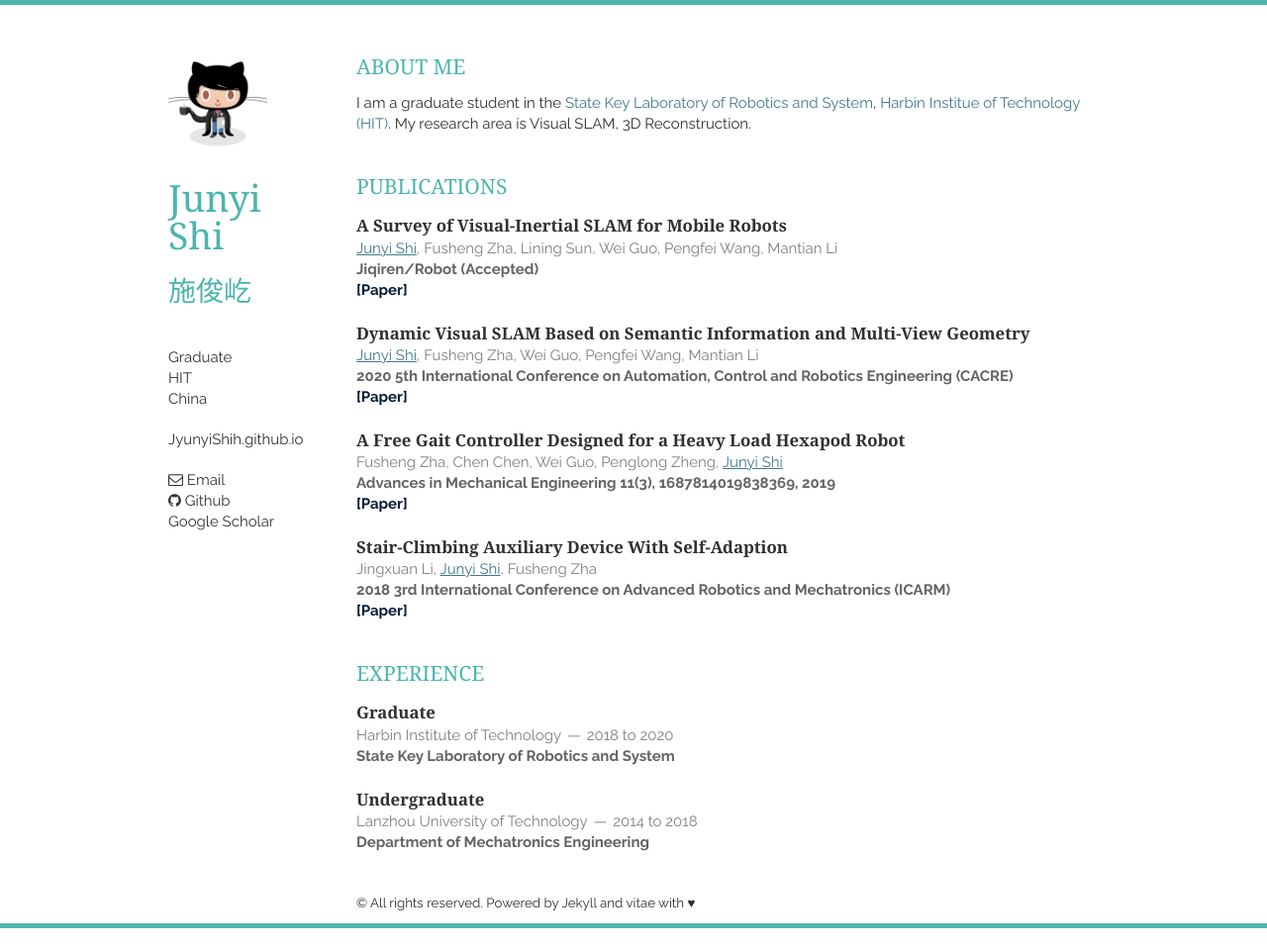
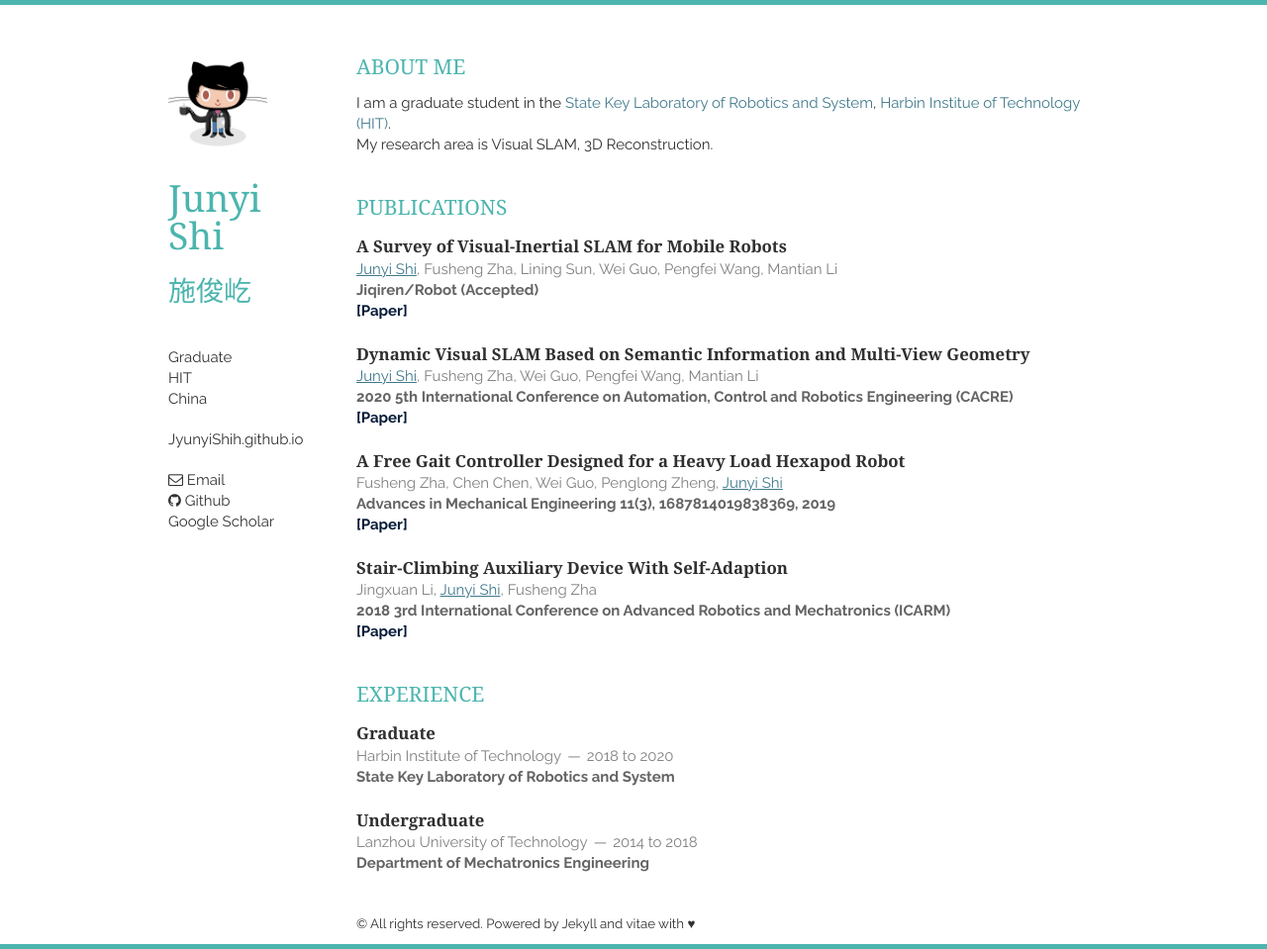
Before and after one commit to JunYiShih/JunYiShih.github.io, a Jekyll site: the page built from index.html, in a window 1280 px wide. Shown: the whole page at 99% size. Built offline with Jekyll 4.4.1, drawn with Linux system fonts in a browser that asks for light colours; nearby versions of some CDN libraries; the list of posts is cut into pages by our own code; a style sheet for code colours, icons or effects is not loaded; before the commit the page ends 938 px from its top, so only the background shows below that.

Commit message:
Update AboutMe.html

```diff
--- a/_includes/AboutMe.html
+++ b/_includes/AboutMe.html
@@ -1,7 +1,7 @@
 <section class="thirteen columns">
     <h1>About Me</h1>
     <article>
-        <p> I am a graduate student in the <a href="http://robot.hit.edu.cn/main.htm"><font color="#40798C">State Key Laboratory of Robotics and System</font></a>, <a href="http://www.hit.edu.cn/"><font color="#40798C">Harbin Institue of Technology (HIT)</font></a>.
+        <p> I am a graduate student in the <a href="http://robot.hit.edu.cn/main.htm"><font color="#40798C">State Key Laboratory of Robotics and System</font></a>, <a href="http://www.hit.edu.cn/"><font color="#40798C">Harbin Institue of Technology (HIT)</font></a>.<br>
         My research area is Visual SLAM, 3D Reconstruction.</p>
     </article>
 </section>
```
